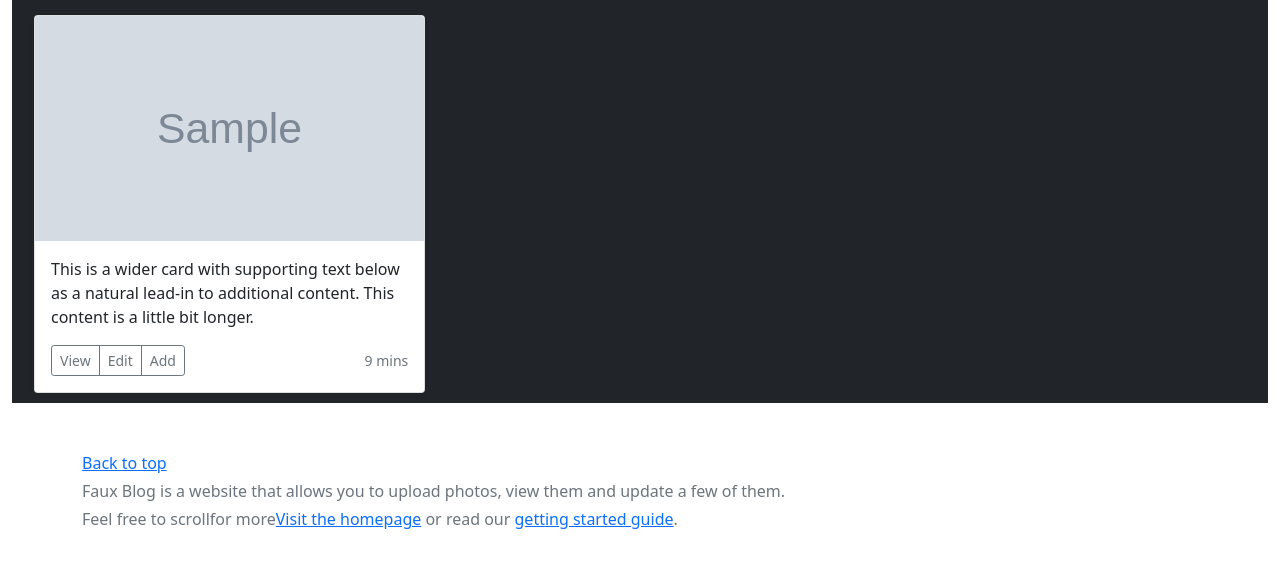
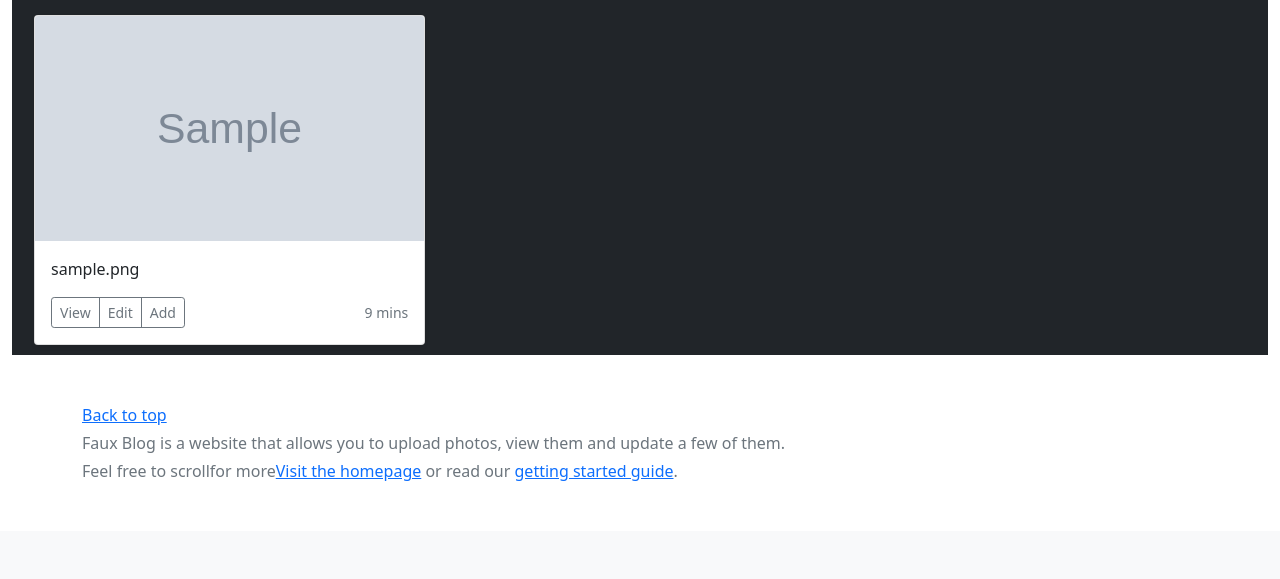
Before and after one commit to nickobrad/faux, a Django app: page /blog/location/1 in a window 1280 px wide. Shown: the part 435-1014 px from the top of the page. After the commit the page ends 916 px from the top, so only its background shows below. Run offline with Django 3.2, Linux system fonts and the light colour scheme; a user stored in the database is signed in; tables that the repository leaves empty hold one stand-in row (values such as "Sample post"); grey boxes marked "Sample" are stand-in pictures; some libraries are stand-ins or nearby versions.

Commit message:
small changes

```diff
--- a/fauxblog/templates/post_location.html
+++ b/fauxblog/templates/post_location.html
@@ -60,8 +60,7 @@
               </div>
               <div class="card-body">
                 <p class="card-text">
-                  This is a wider card with supporting text below as a natural lead-in to additional
-                  content. This content is a little bit longer.
+                  {{ post.image_description }}
                 </p>
                 <div class="d-flex justify-content-between align-items-center">
                   <div class="btn-group">
```
